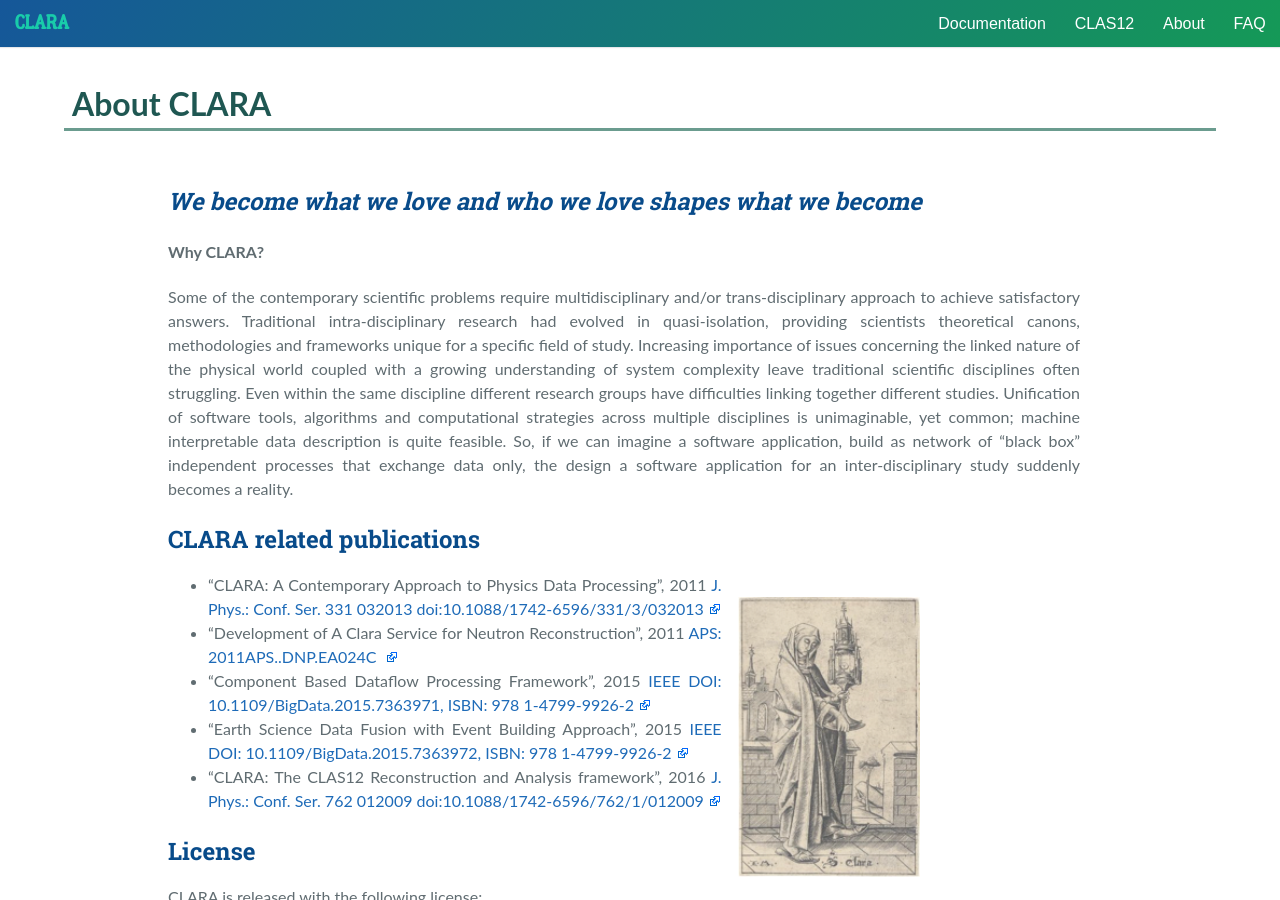
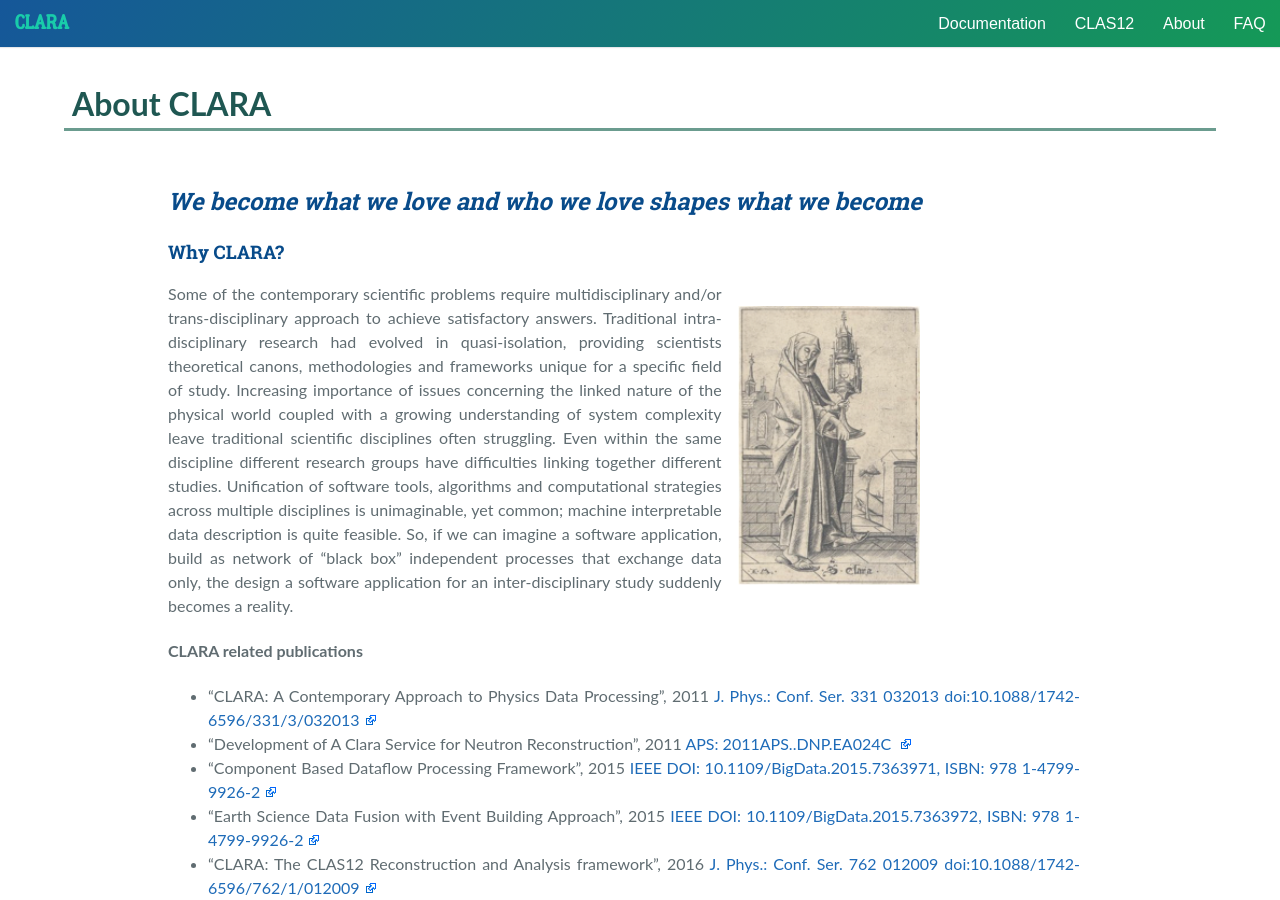
Before and after one commit to JeffersonLab/clara-docs, a Jekyll site: the page built from docs/about.md, in a window 1280 px wide and 900 px high. Built offline with Jekyll 4.4.1, drawn with Linux system fonts in a browser that asks for light colours.

Commit message:
minor...

```diff
--- a/docs/about.md
+++ b/docs/about.md
@@ -4,7 +4,8 @@ title: About CLARA
 ---
 ## *We become what we love and who we love shapes what we become*
 
-#### Why CLARA?
+### Why CLARA?
+![Figure 1. Santa Clara]({{ site.baseurl }}/img/clara.png){: .clara}
 
 Some of the contemporary scientific problems require multidisciplinary and/or trans-disciplinary
 approach to achieve satisfactory answers. Traditional intra-disciplinary research had evolved in
@@ -19,8 +20,8 @@ description is quite feasible. So, if we can imagine a software application, bui
 an inter-disciplinary study suddenly becomes a reality.
 
 
-## CLARA related publications
-![Figure 1. Santa Clara]({{ site.baseurl }}/img/clara.png){: .clara}
+
+#### CLARA related publications
 
 * "CLARA: A Contemporary Approach to Physics Data Processing", 2011 [J. Phys.: Conf. Ser. 331 032013 doi:10.1088/1742-6596/331/3/032013](http://iopscience.iop.org/article/10.1088/1742-6596/331/3/032013/pdf;jsessionid=4B3784968BBFB640E965178DC4FA1A2E.c3.iopscience.cld.iop.org)
 * "Development of A Clara Service for Neutron Reconstruction", 2011 [APS: 2011APS..DNP.EA024C ](http://adsabs.harvard.edu/abs/2011APS..DNP.EA024C)
@@ -29,7 +30,7 @@ an inter-disciplinary study suddenly becomes a reality.
 * "CLARA: The CLAS12 Reconstruction and Analysis framework", 2016 [J. Phys.: Conf. Ser. 762 012009 doi:10.1088/1742-6596/762/1/012009](http://meetings.aps.org/Meeting/CAL13/Session/H3.6)
 
 
-## License
+#### License
 
 CLARA is released with the following license:
 
```
Also changed, not shown: docs/clas/installation.md (+0 -5 lines).
